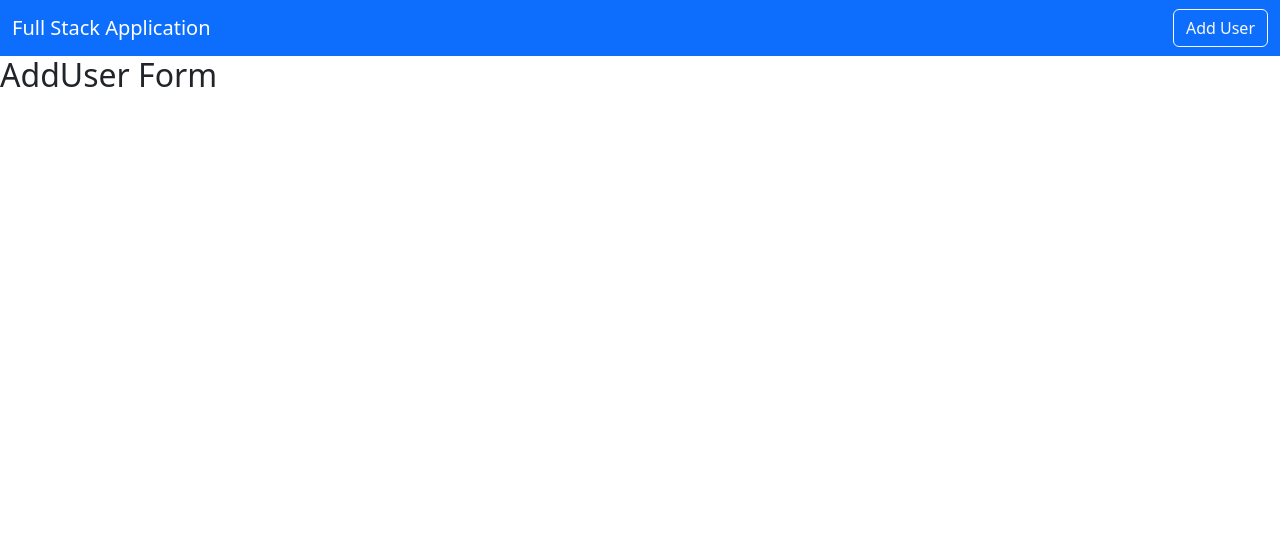
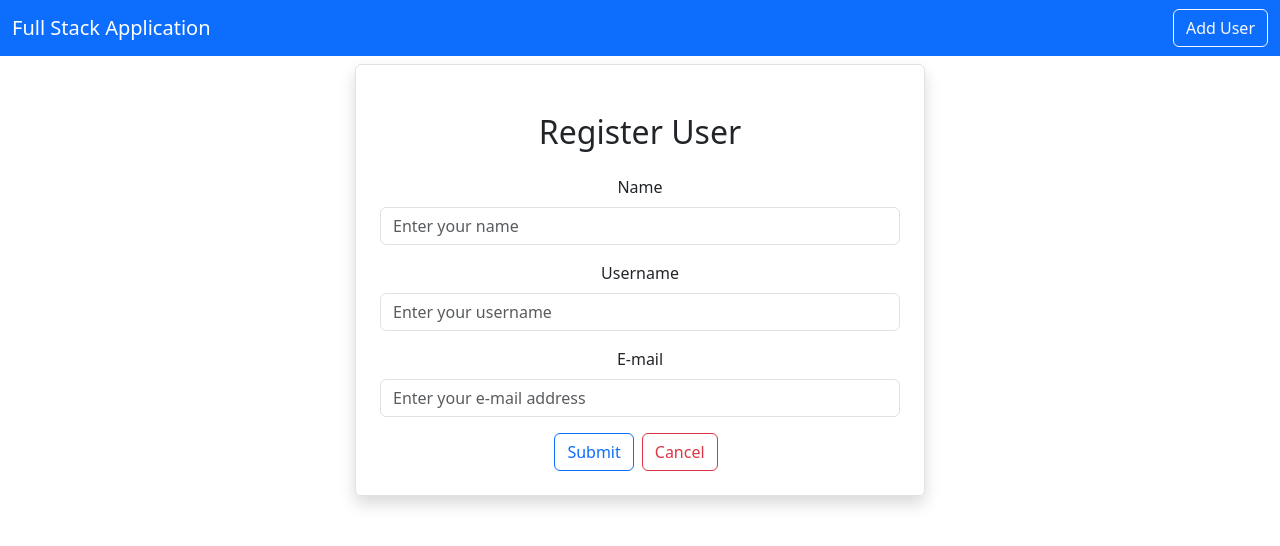
Before and after one commit to ale94/fullstack-app, a React (Vite) app in the folder fullstack-front/: page /adduser in a window 1280 px wide. Shown: the top 546 px of the page. Built offline with nearby package versions, Linux system fonts and the light colour scheme.

Commit message:
Se creo componente AddUser

```diff
--- a/fullstack-front/src/pages/Home.jsx
+++ b/fullstack-front/src/pages/Home.jsx
@@ -39,7 +39,9 @@
                     <td>{user.email}</td>
                     <td>
                       <button className="btn btn-primary mx-2">View</button>
-                      <button className="btn btn-outline-primary mx-2">Edit</button>
+                      <button className="btn btn-outline-primary mx-2">
+                        Edit
+                      </button>
                       <button className="btn btn-danger mx-2">Delete</button>
                     </td>
                   </tr>
--- a/fullstack-front/src/users/AddUser.jsx
+++ b/fullstack-front/src/users/AddUser.jsx
@@ -1,3 +1,49 @@
 export const AddUser = () => {
-  return <h2>AddUser Form</h2>;
+  return (
+    <div className="container text-center">
+      <div className="row">
+        <div className="col-md-6 offset-md-3 border rounded p-4 mt-2 shadow">
+          <h2 className="text-center m-4">Register User</h2>
+          <div className="mb-3">
+            <label htmlFor="Name" className="form-label">
+              Name
+            </label>
+            <input
+              type={"text"}
+              className="form-control"
+              placeholder="Enter your name"
+              name="name"
+            />
+          </div>
+
+          <div className="mb-3">
+            <label htmlFor="Username" className="form-label">
+              Username
+            </label>
+            <input
+              type={"text"}
+              className="form-control"
+              placeholder="Enter your username"
+              name="username"
+            />
+          </div>
+
+          <div className="mb-3">
+            <label htmlFor="Email" className="form-label">
+              E-mail
+            </label>
+            <input
+              type={"text"}
+              className="form-control"
+              placeholder="Enter your e-mail address"
+              name="email"
+            />
+          </div>
+
+          <button type="submit" className="btn btn-outline-primary">Submit</button>
+          <button type="submit" className="btn btn-outline-danger mx-2">Cancel</button>
+        </div>
+      </div>
+    </div>
+  );
 };
```
